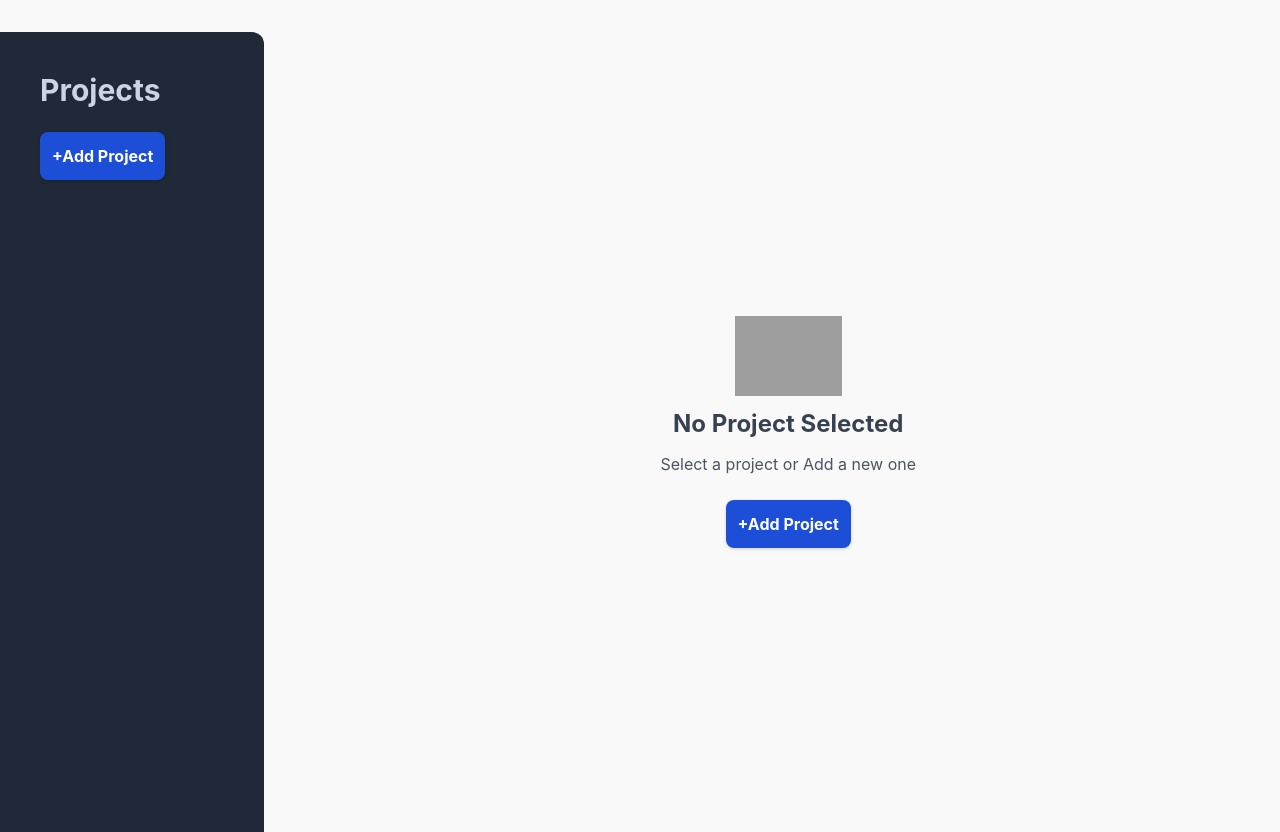
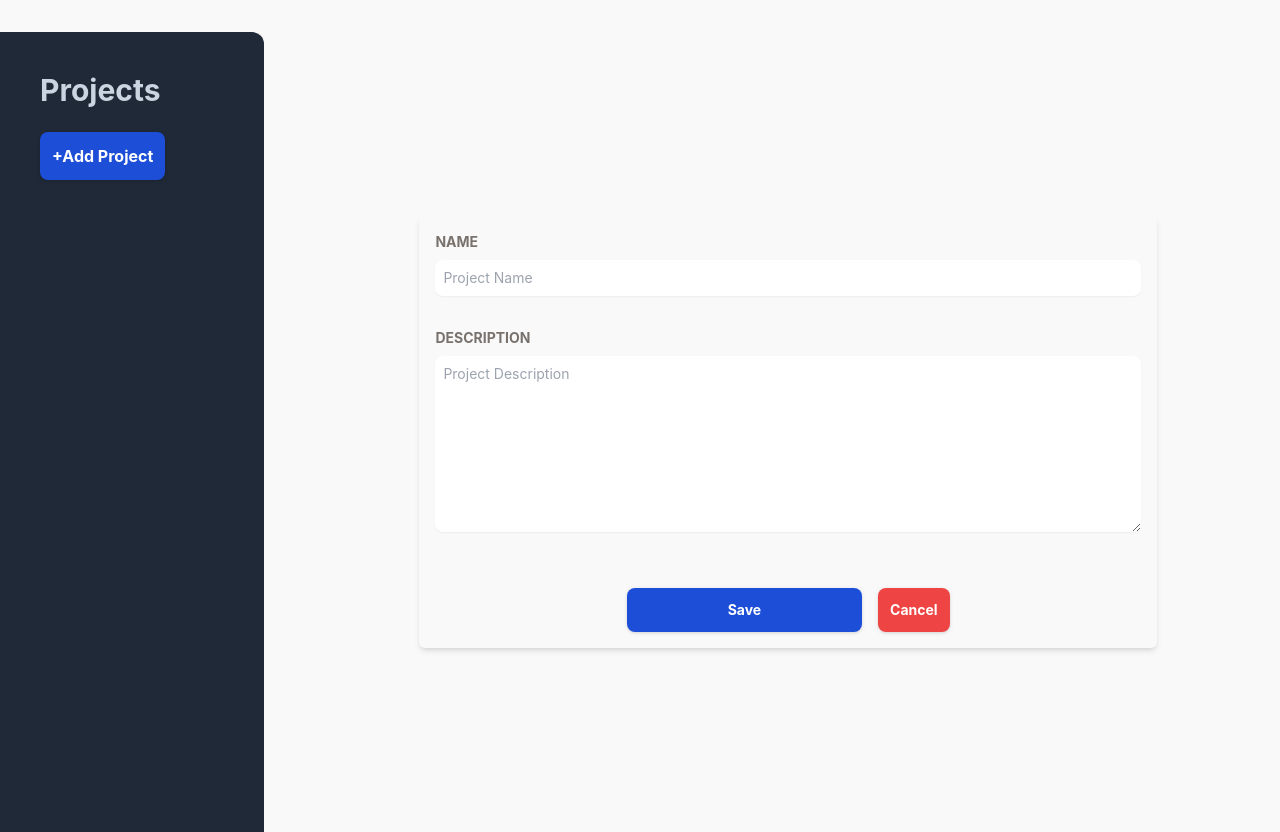
Before and after one commit to muruhh/React-project-management-app, a React (Vite) app: page / in a window 1280 px wide. Built offline with nearby package versions, Linux system fonts and the light colour scheme; grey boxes are pictures that could not be loaded.

Commit message:
Adding inputs & buttons to the from

```diff
--- a/src/App.jsx
+++ b/src/App.jsx
@@ -4,18 +4,21 @@ import NoProjects from "./components/NoProjects.jsx";
 import Sidebar from "./components/Sidebar.jsx";
 
 function App() {
-  const [addProject, setAddProject] = useState(false);
+  const [addProject, setAddProject] = useState(true);
 
   function handleAddProject() {
     setAddProject(true);
   }
 
-  const ProjectForm = addProject ? <AddProjectForm /> : undefined;
+  const ProjectForm = addProject ? (
+    <AddProjectForm />
+  ) : (
+    <NoProjects onAddProject={handleAddProject} />
+  );
 
   return (
     <main className="h-dvh mt-8 flex gap-8">
       <Sidebar onAddProject={handleAddProject} />
-      <NoProjects onAddProject={handleAddProject} />
       {ProjectForm}
     </main>
   );
--- a/src/components/AddProjectForm.jsx
+++ b/src/components/AddProjectForm.jsx
@@ -1,3 +1,45 @@
+import Button from "./Button";
+
 export default function AddProjectForm() {
-  return "add new project form";
+  function saveProject() {}
+  function cancelProject() {}
+
+  return (
+    <div className="h-screen w-screen place-content-center">
+      <div className="w-3/4 flex flex-col mx-auto backdrop:bg-stone-900/90 p-4 rounded-md shadow-md">
+        <label className="text-sm font-bold uppercase text-stone-500 mb-2">
+          Name
+        </label>
+        <input
+          className="w-full p-2 rounded-lg shadow-sm mb-8 text-sm"
+          type="text"
+          name="project-name"
+          placeholder="Project Name"
+        />
+
+        <label className="text-sm font-bold uppercase text-stone-500 mb-2">
+          Description
+        </label>
+
+        <textarea
+          rows="8"
+          className="w-full p-2 rounded-lg shadow-sm mb-8 text-sm"
+          name="description"
+          placeholder="Project Description"
+        ></textarea>
+
+        <div className="flex place-content-center">
+          <Button clickHandler={saveProject} extraClasses="w-1/3 mx-2 text-sm">
+            Save
+          </Button>
+          <Button
+            clickHandler={cancelProject}
+            extraClasses="mx-2 bg-red-500 text-sm"
+          >
+            Cancel
+          </Button>
+        </div>
+      </div>
+    </div>
+  );
 }
--- a/src/components/Button.jsx
+++ b/src/components/Button.jsx
@@ -1,9 +1,8 @@
 export default function Button({ extraClasses, children, clickHandler }) {
-  let defaultClasses =
-    "font-bold p-3 rounded-lg mt-6 bg-blue-700 text-white cursor-pointer drop-shadow hover:bg-blue-500 transition-all ";
+  let defaultClasses = `font-bold p-3 rounded-lg mt-6 bg-blue-700 text-white cursor-pointer drop-shadow hover:bg-blue-500 transition-all ${extraClasses}`;
 
   return (
-    <button className={defaultClasses + extraClasses} onClick={clickHandler}>
+    <button className={defaultClasses} onClick={clickHandler}>
       {children}
     </button>
   );
```
